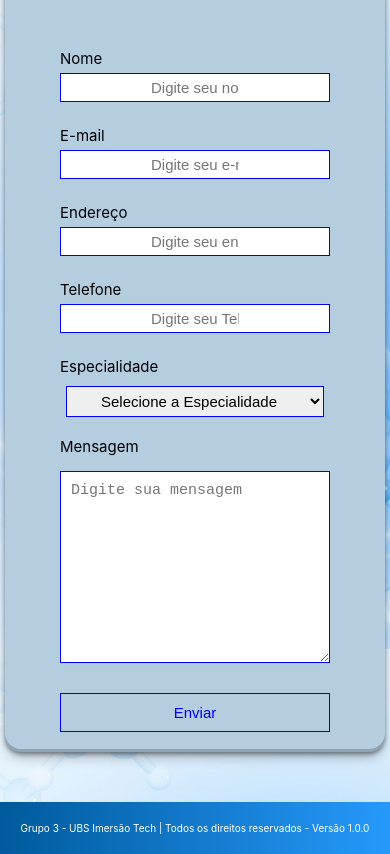
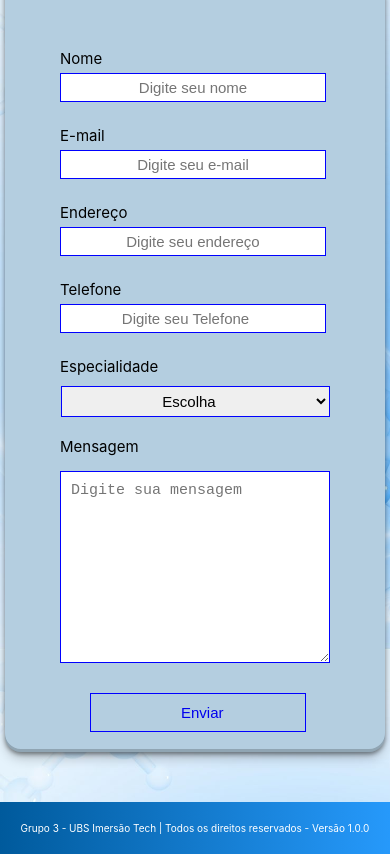
Before and after one commit to AndreLCreiss/TCC, a plain HTML site: page faleconosco.html in a window 390 px wide. Shown: the part 111-965 px from the top of the page. Drawn offline with Linux system fonts and the light colour scheme.

Commit message:
trabalho final

```diff
--- a/faleconosco.css
+++ b/faleconosco.css
@@ -42,6 +42,7 @@ body {
     display: flex;
     flex-direction: column;
     width: 90%;
+    justify-content: center;
 
 
 }
@@ -60,8 +61,8 @@ body {
 
 .section-4 form input {
     /* caixa de digitar */
-
-
+    width: 450px;
+    height: 40px;
     outline: none;
     border: solid blue 1px;
     margin-bottom: 10px;
@@ -82,7 +83,7 @@ select {
     text-align: center;
     margin-right: auto;
     margin-left: auto;
-    padding: 10px 125px;
+    padding: 10px 170px;
     outline: none;
     border: solid blue 1px;
     font-size: 15px;
@@ -107,13 +108,15 @@ form textarea:focus {
 
 form button {
     /* botão Enviar*/
-    padding: 15px;
+    padding: 10px 90px;
     cursor: pointer;
+    text-align: center;
     font-size: 16px;
     background: transparent;
     border: 1px solid blue;
     transition: all 1s;
-    margin-bottom: 10px;
+    margin-bottom: 20px;
+
 }
 
 a {
@@ -157,7 +160,9 @@ footer {
 
     .section-4 form input {
 
-        padding: 5px 90px;
+        width: 260px;
+        height:
+    25px;
         outline: none;
         border: solid blue 1px;
         margin-bottom: 4px;
@@ -172,7 +177,7 @@ footer {
         text-align: center;
         margin-right: auto;
         margin-left: auto;
-        padding: 5px 30px;
+        padding: 5px 80px;
         outline: none;
         border: solid blue 1px;
         font-size: 15px;
@@ -180,15 +185,20 @@ footer {
         align-content: left;
         text-align: center;
     }
+
     form button {
         /* botão Enviar*/
-        padding: 10px 5px 10px 5px;
+
+
+        width:  80%;
+        margin-left: 30px;
         cursor: pointer;
         font-size: 15px;
         background: transparent;
         border: 1px solid blue;
         transition: all 1s;
         margin-bottom: 10px;
+
     }
 
     footer {
--- a/faleconosco.html
+++ b/faleconosco.html
@@ -26,16 +26,16 @@
             <input type="email" name="email" id="email" placeholder="Digite seu e-mail">
 
             <label>Endereço</label>
-            <input type="text" name="endereço" id="endereço" placeholder="Digite seu endereço">
+            <input type="text" name="endereco" id="endereco" placeholder="Digite seu endereço">
 
             <label>Telefone</label>
-            <input type="text" number="telefone" id="number" placeholder="Digite seu Telefone">
+            <input type="number" name="telefone" id="telefone" placeholder="Digite seu Telefone">
 
 
             <label>Especialidade</label>
             <select id="especialidade">
 
-                <option> Selecione a Especialidade</option>
+                <option selected disabled value="">Escolha</option>
                 <option>Odontologia</option>
                 <option>Ginecologia</option>
                 <option>Vacinação</option>
@@ -46,12 +46,12 @@
 
 
             <label>Mensagem</label>
-            <textarea name="message" cols="30" rows="10" placeholder="Digite sua mensagem"></textarea>
+            <textarea name="message" id="message" cols="30" rows="10" placeholder="Digite sua mensagem"></textarea>
 
             <button class="btn">
-                <a href="obrigado.html" target="_blank">Enviar</a>
+                <a href="obrigado.html" target="_blank">Enviar</a> <!--Vai para outra pagina de Obrigado-->
             </button>
-<!--Vai para outra pagina de Obrigado-->
+
         </form>
 
     </section>
```
Also changed, not shown: index.html (+1 -0 lines), style.css (+9 -5 lines), imagens/background-2.jpeg (added), imagens/background-3.jpeg (added).
